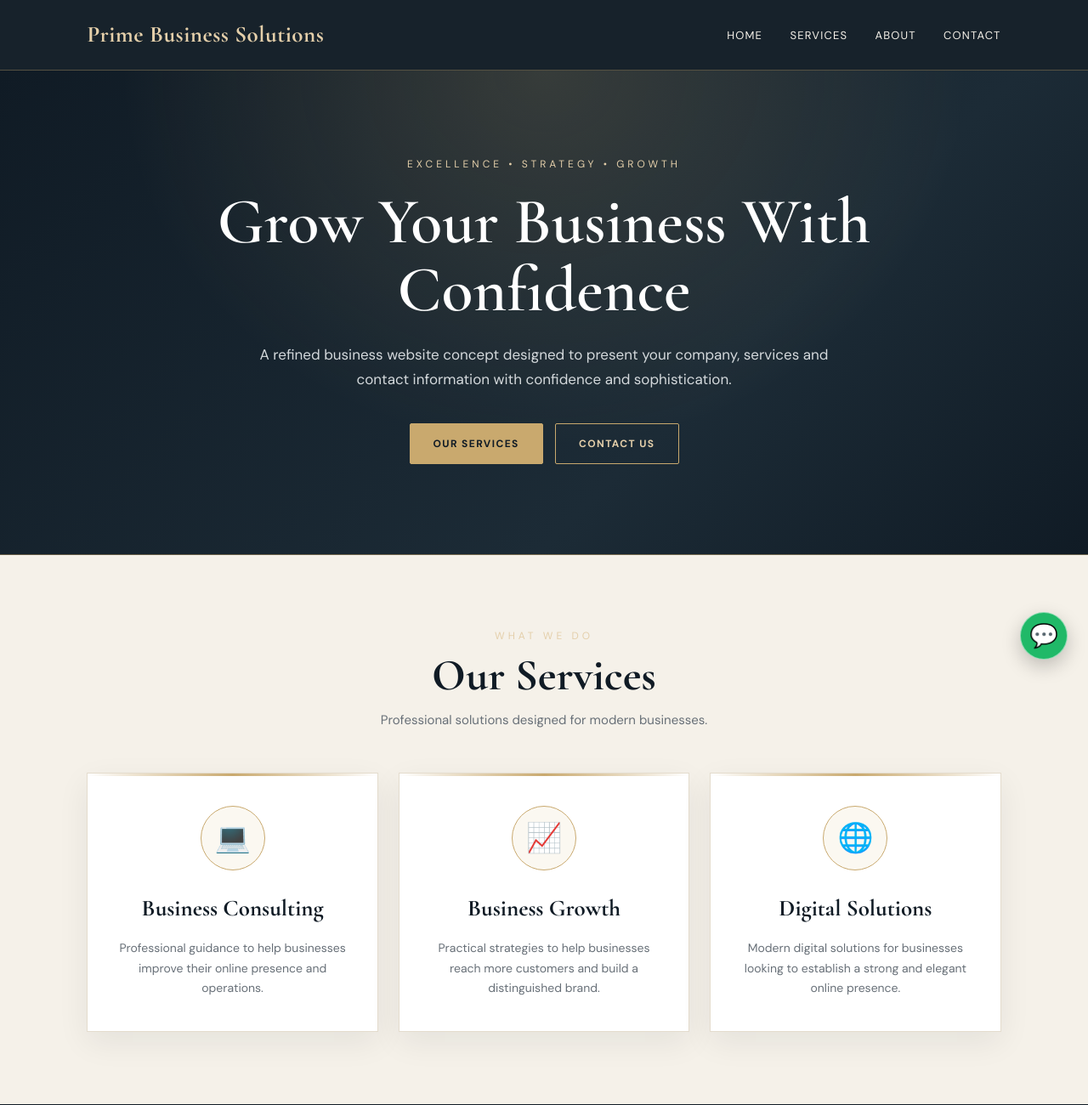
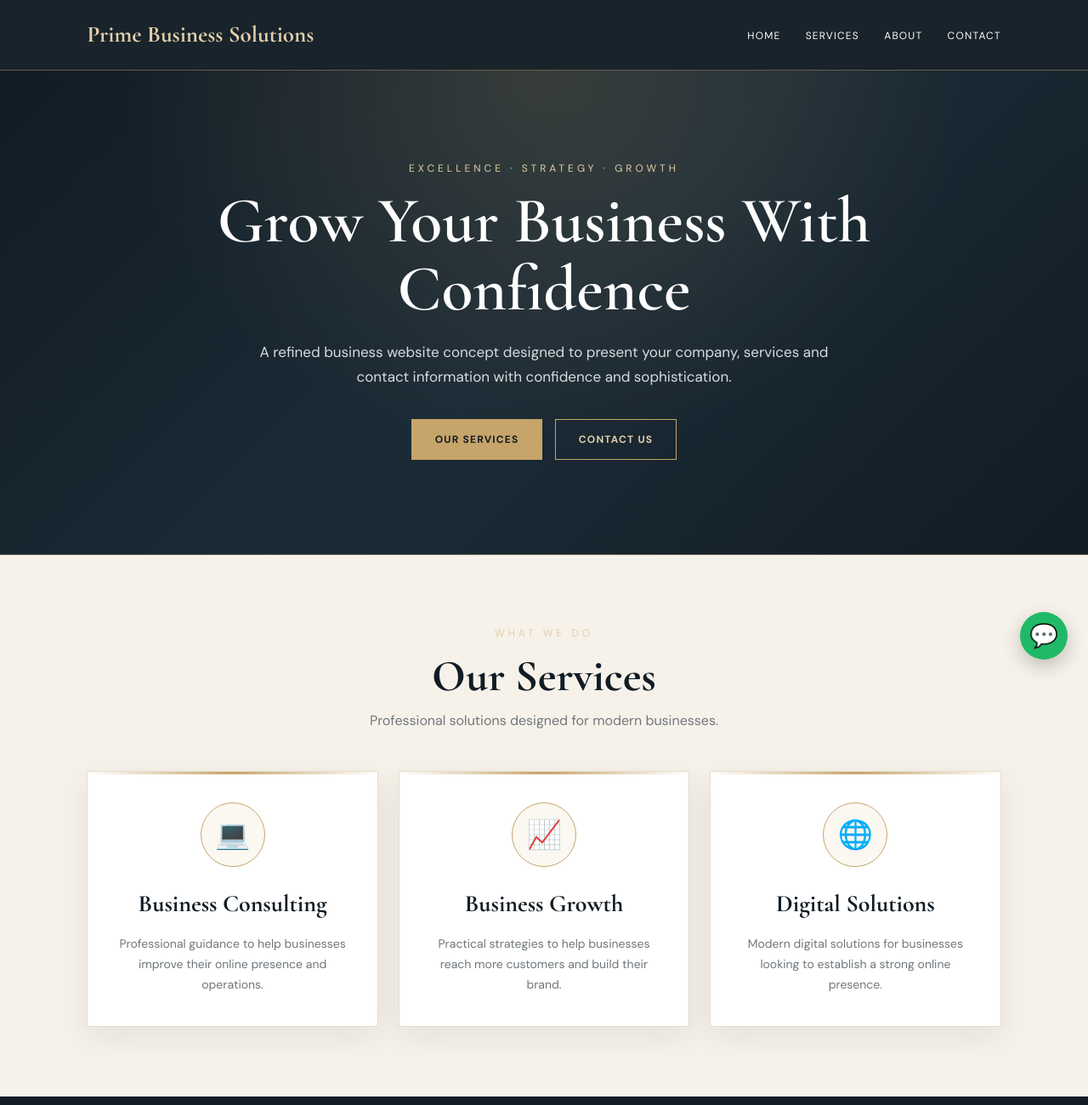
Before and after one commit to ramwebdesigning/ram-web-design, a plain HTML site: page Business Demo/index.html in a window 1280 px wide. Shown: the top 1300 px of the page at 85% size. Drawn offline with nearby package versions, Linux system fonts and the light colour scheme.

Commit message:
Refactor styles and HTML structure for consistency
Updated CSS variables and styles for improved design consistency. Adjusted HTML structure for better semantic clarity.

```diff
--- a/Business Demo/index.html
+++ b/Business Demo/index.html
@@ -3,7 +3,6 @@
 <head>
   <meta charset="UTF-8">
   <meta name="viewport" content="width=device-width, initial-scale=1.0">
-
   <title>Prime Business Solutions | Luxury Business</title>
 
   <link rel="preconnect" href="https://fonts.googleapis.com">
@@ -12,14 +11,14 @@
 
   <style>
     :root {
-      --navy: #101b25;
-      --navy-light: #182733;
-      --gold: #c9a96e;
-      --gold-light: #e4cfaa;
-      --cream: #f5f1e9;
+      --navy: #111c25;
+      --navy-light: #1b2b36;
+      --gold: #c6a46a;
+      --gold-light: #e3cfaa;
+      --cream: #f6f2ea;
+      --text: #252b30;
+      --muted: #70777c;
       --white: #fff;
-      --text: #20272c;
-      --muted: #687078;
     }
 
     * {
@@ -42,13 +41,13 @@
     header {
       position: sticky;
       top: 0;
-      z-index: 100;
+      z-index: 10;
+      display: flex;
+      justify-content: space-between;
+      align-items: center;
       padding: 18px 8%;
-      display: flex;
-      align-items: center;
-      justify-content: space-between;
-      background: rgba(16, 27, 37, 0.97);
-      border-bottom: 1px solid rgba(201, 169, 110, 0.35);
+      background: rgba(17, 28, 37, 0.97);
+      border-bottom: 1px solid rgba(198, 164, 106, 0.45);
     }
 
     .logo {
@@ -56,35 +55,33 @@
       font-family: "Cormorant Garamond", Georgia, serif;
       font-size: 27px;
       font-weight: 700;
-      letter-spacing: 0.5px;
     }
 
     nav a {
-      color: #f5f1e9;
+      margin-left: 25px;
+      color: var(--white);
       text-decoration: none;
-      margin-left: 28px;
-      font-size: 13px;
+      font-size: 12px;
       letter-spacing: 1.2px;
       text-transform: uppercase;
-      transition: color 0.25s ease;
+      transition: color 0.25s;
     }
 
     nav a:hover {
-      color: var(--gold);
+      color: var(--gold-light);
     }
 
     .hero {
       min-height: 570px;
-      display: flex;
-      align-items: center;
-      justify-content: center;
-      padding: 100px 8%;
+      display: grid;
+      place-items: center;
+      padding: 90px 8%;
       text-align: center;
       color: var(--white);
       background:
-        radial-gradient(ellipse at 50% 0%, rgba(201, 169, 110, 0.18), transparent 55%),
-        linear-gradient(135deg, #101b25, #1c2b36 65%, #101b25);
-      border-bottom: 1px solid rgba(201, 169, 110, 0.45);
+        radial-gradient(ellipse at top, rgba(198, 164, 106, 0.18), transparent 55%),
+        linear-gradient(135deg, var(--navy), var(--navy-light), var(--navy));
+      border-bottom: 1px solid rgba(198, 164, 106, 0.5);
     }
 
     .hero-content {
@@ -92,40 +89,39 @@
     }
 
     .eyebrow {
+      margin-bottom: 12px;
       color: var(--gold-light);
       font-size: 12px;
       letter-spacing: 4px;
       text-transform: uppercase;
-      margin-bottom: 18px;
     }
 
     .hero h1 {
+      margin-bottom: 20px;
       font-family: "Cormorant Garamond", Georgia, serif;
-      font-size: clamp(46px, 7vw, 76px);
+      font-size: clamp(48px, 7vw, 76px);
       line-height: 1.05;
       font-weight: 600;
-      margin-bottom: 22px;
     }
 
     .hero p {
       max-width: 680px;
-      margin: 0 auto 32px;
-      color: #d4d9dc;
+      margin: 0 auto 30px;
+      color: #d8dcde;
       font-size: 17px;
     }
 
     .btn {
       display: inline-block;
+      margin: 5px;
       padding: 13px 27px;
-      margin: 5px;
       border: 1px solid var(--gold);
-      border-radius: 2px;
       text-decoration: none;
       font-size: 12px;
       font-weight: 700;
-      letter-spacing: 1.4px;
+      letter-spacing: 1.2px;
       text-transform: uppercase;
-      transition: all 0.25s ease;
+      transition: 0.25s;
     }
 
     .primary {
@@ -135,7 +131,6 @@
 
     .primary:hover {
       background: var(--gold-light);
-      border-color: var(--gold-light);
       transform: translateY(-2px);
     }
 
@@ -150,29 +145,24 @@
     }
 
     section {
-      padding: 85px 8%;
+      padding: 82px 8%;
     }
 
     .section-title {
+      margin-bottom: 45px;
       text-align: center;
-      margin-bottom: 48px;
-    }
-
-    .section-title .eyebrow {
-      margin-bottom: 8px;
     }
 
     .section-title h2 {
+      margin-bottom: 10px;
       color: var(--navy);
       font-family: "Cormorant Garamond", Georgia, serif;
       font-size: clamp(38px, 5vw, 52px);
       line-height: 1.1;
-      margin-bottom: 12px;
     }
 
     .section-title p {
       color: var(--muted);
-      font-size: 15px;
     }
 
     .services {
@@ -185,47 +175,48 @@
 
     .service-card {
       position: relative;
+      min-height: 300px;
+      padding: 36px 28px;
       overflow: hidden;
-      min-height: 300px;
-      padding: 38px 30px;
       text-align: center;
-      background: #fff;
-      border: 1px solid #e4dccd;
-      box-shadow: 0 12px 35px rgba(16, 27, 37, 0.07);
-      transition: transform 0.3s ease, box-shadow 0.3s ease;
+      background: var(--white);
+      border: 1px solid #e5dccb;
+      box-shadow: 0 12px 35px rgba(17, 28, 37, 0.08);
+      transition: transform 0.3s, box-shadow 0.3s;
     }
 
     .service-card::before {
-      content: "";
       position: absolute;
-      inset: 0 0 auto;
+      top: 0;
+      left: 0;
+      width: 100%;
       height: 3px;
       background: linear-gradient(90deg, transparent, var(--gold), transparent);
+      content: "";
     }
 
     .service-card:hover {
-      transform: translateY(-8px);
-      box-shadow: 0 20px 45px rgba(16, 27, 37, 0.14);
+      transform: translateY(-7px);
+      box-shadow: 0 20px 42px rgba(17, 28, 37, 0.14);
     }
 
     .service-icon {
       width: 76px;
       height: 76px;
-      display: flex;
-      align-items: center;
-      justify-content: center;
-      margin: 0 auto 22px;
+      display: grid;
+      place-items: center;
+      margin: 0 auto 20px;
       border: 1px solid var(--gold);
       border-radius: 50%;
       background: #fbf8f1;
-      font-size: 34px;
+      font-size: 33px;
     }
 
     .service-card h3 {
+      margin-bottom: 12px;
       color: var(--navy);
       font-family: "Cormorant Garamond", Georgia, serif;
-      font-size: 27px;
-      margin-bottom: 12px;
+      font-size: 28px;
     }
 
     .service-card p {
@@ -235,8 +226,8 @@
 
     .about {
       text-align: center;
+      color: var(--white);
       background: var(--navy);
-      color: var(--white);
     }
 
     .about .section-title h2 {
@@ -246,31 +237,30 @@
     .about p {
       max-width: 850px;
       margin: auto;
-      color: #d0d6da;
+      color: #d3d9dc;
       font-size: 16px;
     }
 
     .contact {
       text-align: center;
-      background: var(--cream);
     }
 
     .contact p {
-      margin: 10px 0;
+      margin: 9px 0;
       color: var(--muted);
       font-size: 16px;
     }
 
     .contact .btn {
-      margin-top: 22px;
+      margin-top: 20px;
     }
 
     footer {
       padding: 24px 8%;
+      border-top: 1px solid rgba(198, 164, 106, 0.4);
+      color: #d3d9dc;
+      background: #0b141b;
       text-align: center;
-      color: #d0d6da;
-      background: #0b141c;
-      border-top: 1px solid rgba(201, 169, 110, 0.35);
       font-size: 13px;
     }
 
@@ -278,24 +268,17 @@
       position: fixed;
       right: 24px;
       bottom: 24px;
-      z-index: 99;
+      z-index: 5;
       width: 56px;
       height: 56px;
-      display: flex;
-      align-items: center;
-      justify-content: center;
-      border: 1px solid rgba(255, 255, 255, 0.5);
+      display: grid;
+      place-items: center;
       border-radius: 50%;
-      color: white;
+      color: var(--white);
       background: #20b968;
       text-decoration: none;
       font-size: 27px;
       box-shadow: 0 8px 22px rgba(0, 0, 0, 0.22);
-      transition: transform 0.25s ease;
-    }
-
-    .whatsapp:hover {
-      transform: scale(1.08);
     }
 
     @media (max-width: 768px) {
@@ -322,12 +305,12 @@
       }
 
       .hero {
-        min-height: 500px;
-        padding: 75px 6%;
+        min-height: 490px;
+        padding: 70px 6%;
       }
 
       section {
-        padding: 65px 6%;
+        padding: 62px 6%;
       }
 
       .services {
@@ -345,7 +328,6 @@
 
   <header>
     <div class="logo">Prime Business Solutions</div>
-
     <nav>
       <a href="#home">Home</a>
       <a href="#services">Services</a>
@@ -356,7 +338,7 @@
 
   <section class="hero" id="home">
     <div class="hero-content">
-      <div class="eyebrow">Excellence • Strategy • Growth</div>
+      <div class="eyebrow">Excellence · Strategy · Growth</div>
       <h1>Grow Your Business With Confidence</h1>
       <p>
         A refined business website concept designed to present your company,
@@ -375,32 +357,32 @@
     </div>
 
     <div class="services">
-      <div class="service-card">
+      <article class="service-card">
         <div class="service-icon">💻</div>
         <h3>Business Consulting</h3>
         <p>
           Professional guidance to help businesses improve their online
           presence and operations.
         </p>
-      </div>
+      </article>
 
-      <div class="service-card">
+      <article class="service-card">
         <div class="service-icon">📈</div>
         <h3>Business Growth</h3>
         <p>
           Practical strategies to help businesses reach more customers
-          and build a distinguished brand.
+          and build their brand.
         </p>
-      </div>
+      </article>
 
-      <div class="service-card">
+      <article class="service-card">
         <div class="service-icon">🌐</div>
         <h3>Digital Solutions</h3>
         <p>
           Modern digital solutions for businesses looking to establish
-          a strong and elegant online presence.
+          a strong online presence.
         </p>
-      </div>
+      </article>
     </div>
   </section>
 
@@ -409,7 +391,6 @@
       <div class="eyebrow">Our Story</div>
       <h2>About Our Business</h2>
     </div>
-
     <p>
       Prime Business Solutions is a sample business website created as a
       portfolio demonstration by Ram Web Design. This demo shows how a
@@ -423,11 +404,9 @@
       <div class="eyebrow">Start a Conversation</div>
       <h2>Let's Work Together</h2>
     </div>
-
     <p>📍 Serving Businesses Worldwide</p>
     <p>📞 +91 6284488267</p>
     <p>✉️ ramwebdesigning36@gmail.com</p>
-
     <a href="mailto:ramwebdesigning36@gmail.com" class="btn primary">
       Get a Free Quote
     </a>
@@ -437,9 +416,11 @@
     <p>© 2026 Prime Business Solutions | Demo Website by Ram Web Design</p>
   </footer>
 
-  <a href="https://wa.me/916284488267" class="whatsapp" target="_blank" rel="noopener" aria-label="Chat on WhatsApp">
-    💬
-  </a>
+  <a href="https://wa.me/916284488267"
+     class="whatsapp"
+     target="_blank"
+     rel="noopener"
+     aria-label="Chat on WhatsApp">💬</a>
 
 </body>
 </html>
```
